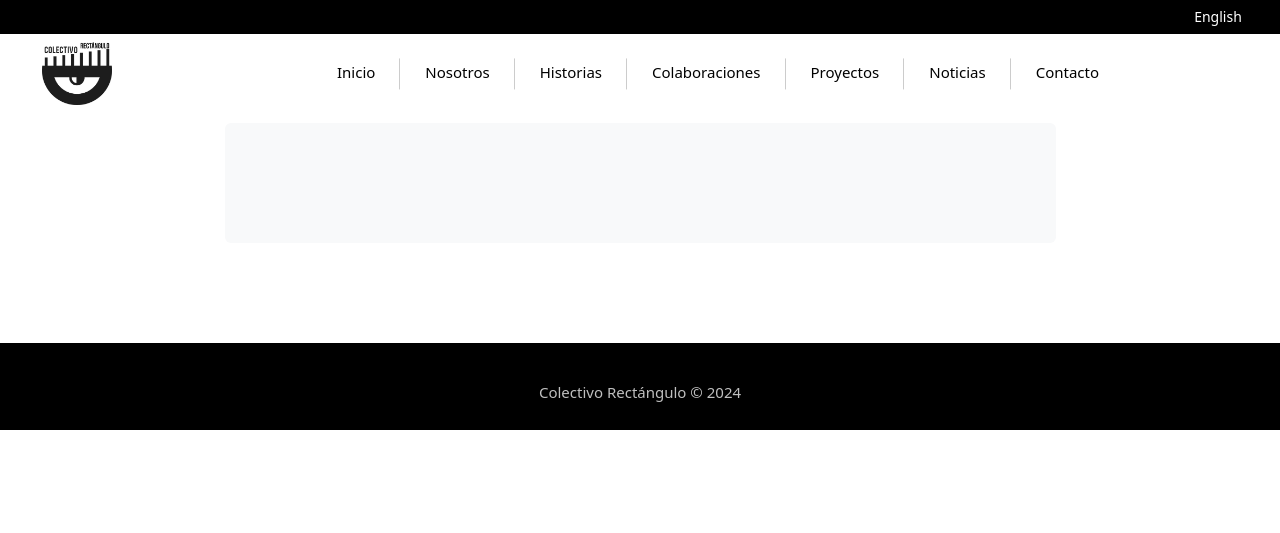
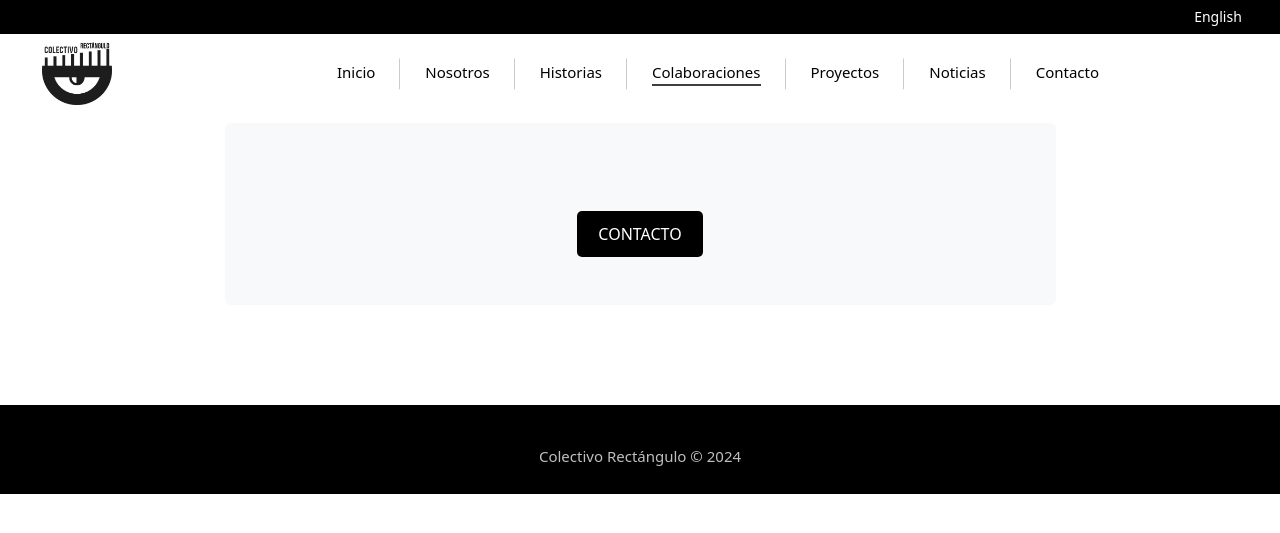
Before and after one commit to ssalgadoi/Colectivo, a Django app: page /page/1/1/ in a window 1280 px wide. Shown: the top 533 px of the page. Run offline with Django 4.2, Linux system fonts and the light colour scheme; tables that the repository leaves empty hold one stand-in row (values such as "Sample post"); some libraries are stand-ins or nearby versions.

Commit message:
Se corrige el css para las clase derecho

```diff
--- a/app/settings.py
+++ b/app/settings.py
@@ -9,6 +9,7 @@
 For the full list of settings and their values, see
 https://docs.djangoproject.com/en/4.2/ref/settings/
 """
+
 
 from pathlib import Path
 import os
--- a/base/static/base/css/category.css
+++ b/base/static/base/css/category.css
@@ -215,7 +215,7 @@
 
     .panoramic-image img {
         width: 100%;
-        height: 200px;
+        height: 250px;
         display: block;
         object-fit: cover;
         margin: 0; /* Asegura que no haya márgenes */
--- a/base/static/base/css/header.css
+++ b/base/static/base/css/header.css
@@ -7,7 +7,17 @@
     width: 150px; /* Ancho fijo */
     height: 115px; /* Alto fijo */
     min-width: 10px; /* Ancho mínimo para garantizar consistencia */
+    background-color: #ffffff; /* Cambia el color de fondo al blanco */
+    border: 1px solid #dddddd; /* Añade un borde de color gris claro */
+}
 
+/* Opcional: estilos para los elementos dentro del menú */
+.dropdown-menu .dropdown-item {
+    color: #333333; /* Color del texto */
+}
+
+.dropdown-menu .dropdown-item:hover {
+    background-color: #f8f9fa; /* Color de fondo al pasar el cursor */
 }
 
 /* Estilos para el logo */
@@ -174,64 +184,6 @@
     transform: scale(1.1); /* Efecto de escala en el hover */
 }
 
-/* Historia */
-.contenedor h1 {
-    margin-bottom: 40px; /* Ajusta este valor según sea necesario */
-}
-
-/* .titulo-post {
-    font-weight: 700;
-} */
-.texto p {
-    font-size: 16px;
-    margin-bottom: 20px;
-
-}
-.texto {
-    margin-left: 10px;
-}
-/* .texto h1 {
-    text-decoration: underline;
-} */
-/* .autor {
-    text-align: center;
-    margin-bottom: 20px;
-} */
-
-/* Estilos adicionales para el contenedor del video en diferentes tamaños de pantalla */
-@media (max-width: 1200px) {
-    .col-xl-10 {
-      padding: 0 15px; /* Ajusta el padding para pantallas más pequeñas */
-    }
-}
-
-@media (max-width: 768px) {
-    .col-xl-6 {
-      padding: 0 15px; /* Ajusta el padding para pantallas pequeñas */
-    }
-}
-/* Color del texto del enlace */
-/* Quitar subrayado predeterminado */
-/* Espacio entre enlaces */
-.autor a {
-    color: #595959;
-    text-decoration: none;
-    margin: 0 5px;
-    font-weight: normal;
-}
-/* .texto span {
-    font-weight: bold;
-} */
-/* Subrayado al pasar el ratón sobre el enlace */
-/* .autor a:hover {
-    text-decoration: underline;
-    color: black;
-} */
-/* .title-stories {
-    margin-bottom: 50px;
-} */
-
-
 
 .language-toggle {
     padding: 5px 10px;
@@ -253,8 +205,6 @@
 
 
 
-
-
 .language-toggle:hover {
     background-color: #525252; /* Color de fondo al pasar el mouse */
     border-color: #525252; /* Cambia el color del borde al pasar el mouse */
@@ -263,3 +213,24 @@
 .language-toggle:active {
     background-color: #e9ecef; /* Color de fondo al hacer clic */
 }
+
+
+/* styles.css */
+.contact-button {
+    text-align: center;
+    margin-top: 40px;
+}
+
+.contact-button .btn {
+    background-color: #000000;
+    color: white;
+    padding: 10px 20px;
+    text-transform: uppercase;
+    border-radius: 5px;
+    text-decoration: none;
+    transition: background-color 0.3s ease;
+}
+
+.contact-button .btn:hover {
+    background-color: #272727;
+}
--- a/base/static/base/css/videos.css
+++ b/base/static/base/css/videos.css
@@ -95,7 +95,6 @@
   margin-bottom: 5px;
   text-align: center;
 }
-
 .autor {
     text-align: center;
     color: #343434;
@@ -105,19 +104,54 @@
 }
 
 
-
 /* Subrayado al pasar el ratón sobre el enlace */
 .autor:hover {
     text-decoration: underline;
     color: rgb(51, 51, 51);
 }
 
+
+.derechos {
+    display: flex;
+    gap: 5px; /* Espacio entre los enlaces */
+    justify-content: center; /* Centra los enlaces horizontalmente */
+    align-items: center; /* Centra los enlaces verticalmente si hay múltiples líneas */
+    text-align: center; /* Centra el texto dentro del contenedor */
+}
+
+.derechos .nav-a {
+    color: white; /* Color blanco para los enlaces */
+    text-decoration: none; /* Elimina la línea debajo del enlace */
+    padding: 5px; /* Espacio alrededor del texto del enlace */
+    transition: all 0.3s ease; /* Transición suave para los efectos hover */
+}
+
+.derechos .nav-a:hover {
+    color: gray; /* Color gris al pasar el cursor */
+
+}
+
+
 .historia-contenido {
+    .historia-contenido {
     -webkit-hyphens: auto;
     -ms-hyphens: auto;
     hyphens: auto;
     word-wrap: break-word;
+    overflow-wrap: break-word;
+     white-space: normal;
+    }
 
+}
+.project-text {
+    .historia-contenido {
+        -webkit-hyphens: auto;
+        -ms-hyphens: auto;
+        hyphens: auto;
+        word-wrap: break-word;
+        overflow-wrap: break-word;
+        white-space: normal;
+    }
 }
 
 h1.titulo-principal {
--- a/base/templates/base/base.html
+++ b/base/templates/base/base.html
@@ -80,22 +80,28 @@
               <a class="nav-link nav-menu-link {% if request.path == '/' %}nav-menu-link_active{% endif %}" href="{% url 'index' %}">{% trans 'Inicio' %}</a>
             </li>
             <li class="nav-item">
-                <a class="nav-link nav-menu-link {% if request.path == '/nosotros/' %}nav-menu-link_active{% endif %}" href="{% url 'nosotros' %}"">{% trans 'Nosotros' %}</a>
+              <a class="nav-link nav-menu-link {% if request.path == '/nosotros/' %}nav-menu-link_active{% endif %}" href="{% url 'nosotros' %}">{% trans 'Nosotros' %}</a>
             </li>
             <li class="nav-item">
-                <a class="nav-link nav-menu-link {% if request.resolver_match.url_name == 'category' %}nav-menu-link_active{% endif %}" href="{% url 'category' 14 %}">
+              <a class="nav-link nav-menu-link {% if request.resolver_match.url_name == 'category' or request.resolver_match.url_name == 'historia' %}nav-menu-link_active{% endif %}" href="{% url 'category' 14 %}">
                 {% trans 'Historias' %}
               </a>
             </li>
-
             <li class="nav-item dropdown">
-                  <a class="nav-link nav-menu-link {% if request.resolver_match.url_name == 'fotografias' or request.resolver_match.url_name == 'videos' or request.resolver_match.url_name == 'videos' %}nav-menu-link_active{% endif %}" href="#" id="navbarDropdown" role="button" aria-haspopup="true" aria-expanded="false">
+              <a class="nav-link nav-menu-link
+                  {% if request.resolver_match.url_name == 'fotografias' or
+                        request.resolver_match.url_name == 'videos' or
+                        request.resolver_match.url_name == 'fotografia' or
+                        current_category == 'Más' or
+                        current_category == 'More' %}
+                      nav-menu-link_active
+               "
+                  href="#" id="navbarDropdown" role="button" aria-haspopup="true" aria-expanded="false">
                   {% trans 'Colaboraciones' %}
               </a>
               <div class="dropdown-menu" aria-labelledby="navbarDropdown">
                 <a class="dropdown-item nav-menu-link" href="{% url 'fotografias' %}">{% trans 'Fotografía' %}</a>
                 <a class="dropdown-item nav-menu-link" href="{% url 'videos' %}">{% trans 'Videos' %}</a>
-
               </div>
             </li>
             <li class="nav-item">
@@ -105,13 +111,14 @@
               <a class="nav-link nav-menu-link {% if request.path == '/articulos/' %}nav-menu-link_active{% endif %}" href="{% url 'articulos' %}">{% trans 'Noticias' %}</a>
             </li>
             <li class="nav-item">
-                  <a class="nav-link nav-menu-link {% if request.path == '/contacto/' %}nav-menu-link_active{% endif %}" href="{% url 'index' %}#contacto""">{% trans 'Contacto' %}</a>
+              <a class="nav-link nav-menu-link {% if request.path == '/contacto/' %}nav-menu-link_active{% endif %}" href="{% url 'index' %}#contacto">{% trans 'Contacto' %}</a>
             </li>
           </ul>
         </div>
       </div>
     </nav>
   </header>
+
     {% block content %} {% endblock %}
 
 
@@ -149,11 +156,11 @@
           {% endif %}
           </li>
         </ul>
-        <p class="autor">
+        <p class="derechos">
           {% load pages_extras %}
           {% get_page_list as page_list %}
           {% for page in page_list %}
-          <a href="{% url 'page' page.id page.title|slugify  %}" class="link nav-a">{% trans page.title  %}</a>
+          <a href="{% url 'page' page.id page.title|slugify  %}" class="nav-a">{% trans page.title  %}</a>
           {% if not forloop.last %}·{% endif %}
           {% endfor %}
         </p>
--- a/history/templates/history/category.html
+++ b/history/templates/history/category.html
@@ -31,7 +31,7 @@
     {% for cat in categories %}
       {% if forloop.counter == 3 %}
         <!-- Asegura que el enlace del Valle de los Negros aparezca tercero -->
-        <a href="{% url 'valle' %}" class="link-historias{% if request.path == '/valle/' %} active{% endif %}">
+        <a href="{% url 'valle' %}" class="link-historias{% if request.path == '/valle/' %}active{% endif %}">
           {% trans 'El Valle de los Negros' %}
         </a>
         <span class="separator"> | </span>
--- a/history/templates/history/historia.html
+++ b/history/templates/history/historia.html
@@ -26,7 +26,7 @@
       <p class="autor">
         <span class="category-list">
           {% for category in post.category.all %}
-            <a href="{% url 'category' category.id %}" class="link">{{ category.name }}</a>{% if not forloop.last %}, {% endif %}
+            <a href="{% url 'category' category.id %}" class="autor">{{ category.name }}</a>{% if not forloop.last %}, {% endif %}
           {% endfor %}
         </span>
       </p>
--- a/pages/templates/pages/informacion.html
+++ b/pages/templates/pages/informacion.html
@@ -9,8 +9,8 @@
 
 {% block content %}
 
-<div class="container">
-    <div class="about-heading-content ">
+<main class="container">
+    <div class="about-heading-content">
         <div class="row">
             <div class="col-xl-9 col-lg-10 mx-auto">
                 <div class="bg-faded rounded p-5 forced">
@@ -25,10 +25,13 @@
                             </p>
                         {% endif %}
                     </div>
+                    <div class="contact-button">
+                        <a href="{% url 'index' %}#contacto""" class="btn">{% trans 'Contacto' %}</a>
                     </div>
                 </div>
             </div>
         </div>
     </div>
+</main>
 
 {% endblock %}
```
Also changed, not shown: base/templates/base/index.html (+2 -6 lines), history/views.py (+13 -2 lines), base/static/base/css/base.css (line endings or trailing spaces), base/static/base/css/contact.css (line endings or trailing spaces), 8 other files. Lines whose indentation alone changed are shown as unchanged.
